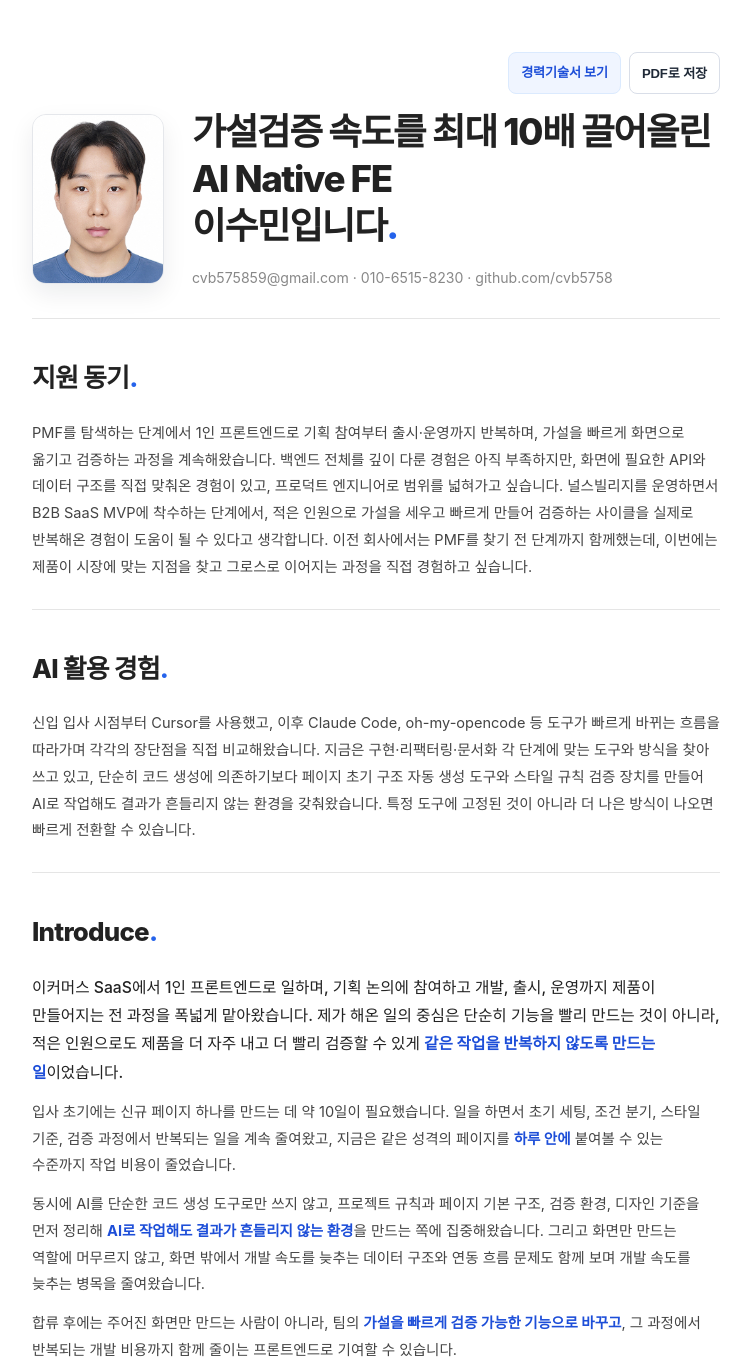
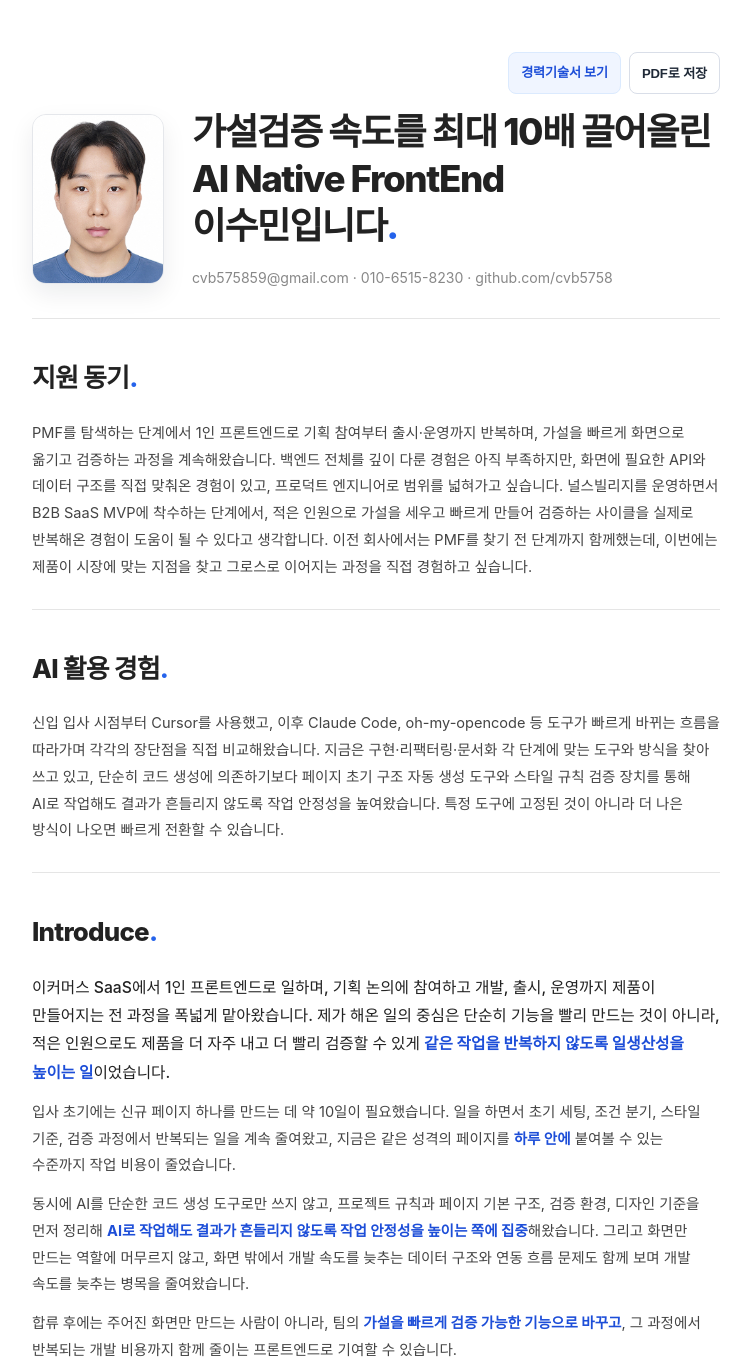
Before and after one commit to cvb5758/resume, a website: page index_v3_다이버즈.html in a window 1280 px wide. Shown: the top 1367 px of the page, without its empty margins (264-1015 px from the left). Drawn offline with Linux system fonts and the light colour scheme; a web font is replaced by a local one.

Commit message:
refine resume wording and titles

```diff
--- a/index_v3_다이버즈.html
+++ b/index_v3_다이버즈.html
@@ -345,7 +345,7 @@
         <img src="profile.jpeg" alt="이수민 프로필 사진">
       </div>
       <div class="hero-copy">
-        <h1>가설검증 속도를 최대 10배 끌어올린<br>AI Native FE<br>이수민입니다<span class="dot">.</span></h1>
+        <h1>가설검증 속도를 최대 10배 끌어올린<br>AI Native FrontEnd<br>이수민입니다<span class="dot">.</span></h1>
         <p class="contact">
           <a href="mailto:cvb575859@gmail.com">cvb575859@gmail.com</a> · 010-6515-8230 ·
           <a href="https://github.com/cvb5758">github.com/cvb5758</a>
@@ -367,7 +367,7 @@
     <section class="introduce">
       <h2>AI 활용 경험<span class="dot">.</span></h2>
       <p>
-        신입 입사 시점부터 Cursor를 사용했고, 이후 Claude Code, oh-my-opencode 등 도구가 빠르게 바뀌는 흐름을 따라가며 각각의 장단점을 직접 비교해왔습니다. 지금은 구현·리팩터링·문서화 각 단계에 맞는 도구와 방식을 찾아 쓰고 있고, 단순히 코드 생성에 의존하기보다 페이지 초기 구조 자동 생성 도구와 스타일 규칙 검증 장치를 만들어 AI로 작업해도 결과가 흔들리지 않는 환경을 갖춰왔습니다. 특정 도구에 고정된 것이 아니라 더 나은 방식이 나오면 빠르게 전환할 수 있습니다.
+        신입 입사 시점부터 Cursor를 사용했고, 이후 Claude Code, oh-my-opencode 등 도구가 빠르게 바뀌는 흐름을 따라가며 각각의 장단점을 직접 비교해왔습니다. 지금은 구현·리팩터링·문서화 각 단계에 맞는 도구와 방식을 찾아 쓰고 있고, 단순히 코드 생성에 의존하기보다 페이지 초기 구조 자동 생성 도구와 스타일 규칙 검증 장치를 통해 AI로 작업해도 결과가 흔들리지 않도록 작업 안정성을 높여왔습니다. 특정 도구에 고정된 것이 아니라 더 나은 방식이 나오면 빠르게 전환할 수 있습니다.
       </p>
     </section>
 
@@ -376,13 +376,13 @@
     <section class="introduce">
       <h2>Introduce<span class="dot">.</span></h2>
       <p class="lead">
-        이커머스 SaaS에서 1인 프론트엔드로 일하며, 기획 논의에 참여하고 개발, 출시, 운영까지 제품이 만들어지는 전 과정을 폭넓게 맡아왔습니다. 제가 해온 일의 중심은 단순히 기능을 빨리 만드는 것이 아니라, 적은 인원으로도 제품을 더 자주 내고 더 빨리 검증할 수 있게 <strong class="hl">같은 작업을 반복하지 않도록 만드는 일</strong>이었습니다.
+        이커머스 SaaS에서 1인 프론트엔드로 일하며, 기획 논의에 참여하고 개발, 출시, 운영까지 제품이 만들어지는 전 과정을 폭넓게 맡아왔습니다. 제가 해온 일의 중심은 단순히 기능을 빨리 만드는 것이 아니라, 적은 인원으로도 제품을 더 자주 내고 더 빨리 검증할 수 있게 <strong class="hl">같은 작업을 반복하지 않도록 일생산성을 높이는 일</strong>이었습니다.
       </p>
       <p>
         입사 초기에는 신규 페이지 하나를 만드는 데 약 10일이 필요했습니다. 일을 하면서 초기 세팅, 조건 분기, 스타일 기준, 검증 과정에서 반복되는 일을 계속 줄여왔고, 지금은 같은 성격의 페이지를 <strong class="hl">하루 안에</strong> 붙여볼 수 있는 수준까지 작업 비용이 줄었습니다.
       </p>
       <p>
-        동시에 AI를 단순한 코드 생성 도구로만 쓰지 않고, 프로젝트 규칙과 페이지 기본 구조, 검증 환경, 디자인 기준을 먼저 정리해 <strong class="hl">AI로 작업해도 결과가 흔들리지 않는 환경</strong>을 만드는 쪽에 집중해왔습니다. 그리고 화면만 만드는 역할에 머무르지 않고, 화면 밖에서 개발 속도를 늦추는 데이터 구조와 연동 흐름 문제도 함께 보며 개발 속도를 늦추는 병목을 줄여왔습니다.
+        동시에 AI를 단순한 코드 생성 도구로만 쓰지 않고, 프로젝트 규칙과 페이지 기본 구조, 검증 환경, 디자인 기준을 먼저 정리해 <strong class="hl">AI로 작업해도 결과가 흔들리지 않도록 작업 안정성을 높이는 쪽에 집중</strong>해왔습니다. 그리고 화면만 만드는 역할에 머무르지 않고, 화면 밖에서 개발 속도를 늦추는 데이터 구조와 연동 흐름 문제도 함께 보며 개발 속도를 늦추는 병목을 줄여왔습니다.
       </p>
       <p>
         합류 후에는 주어진 화면만 만드는 사람이 아니라, 팀의 <strong class="hl">가설을 빠르게 검증 가능한 기능으로 바꾸고</strong>, 그 과정에서 반복되는 개발 비용까지 함께 줄이는 프론트엔드로 기여할 수 있습니다.
```
Also changed, not shown: index.html (+3 -3 lines), index_v3.html (+3 -3 lines), index_v3_cto.html (+2 -2 lines).
